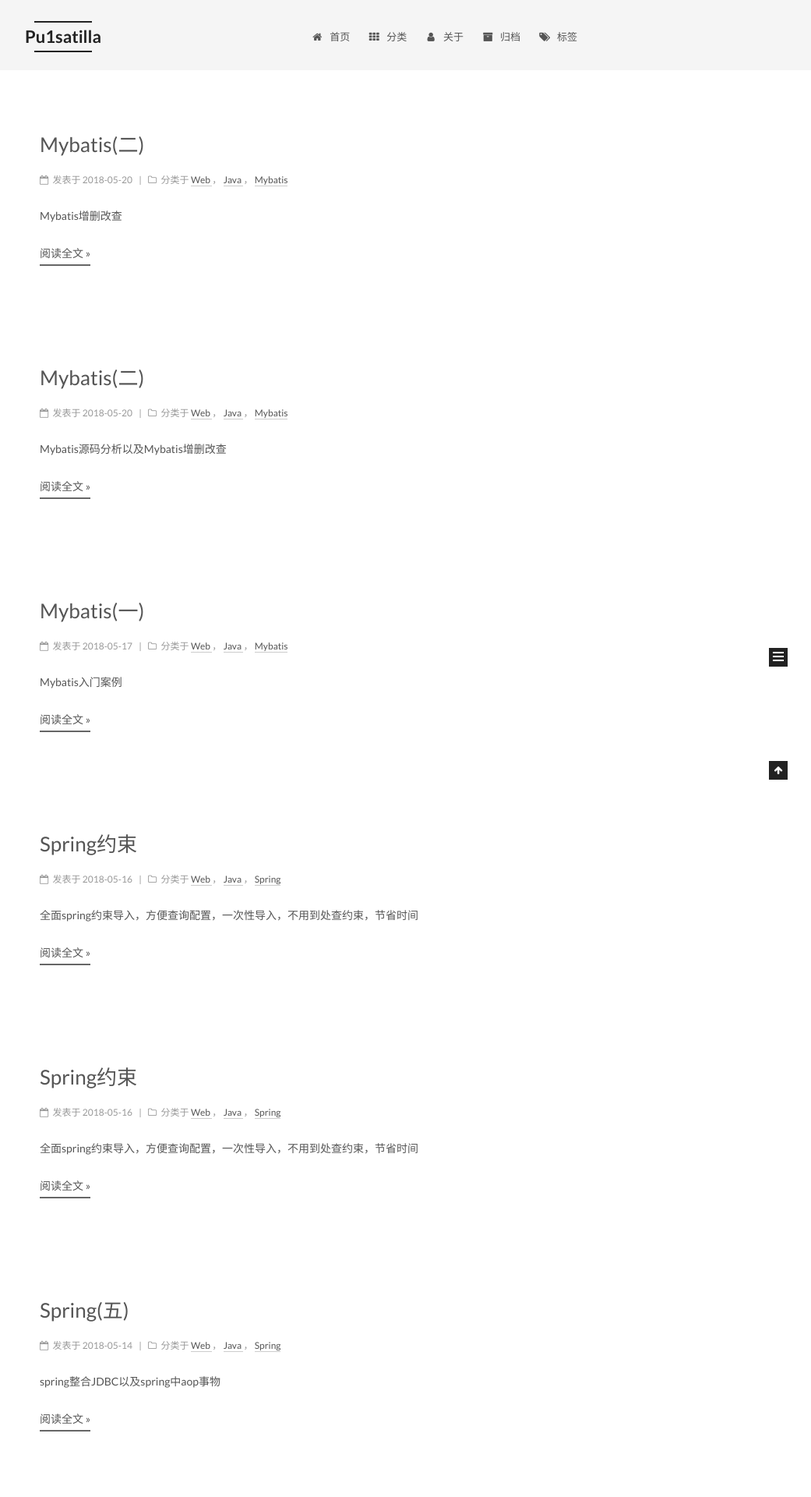
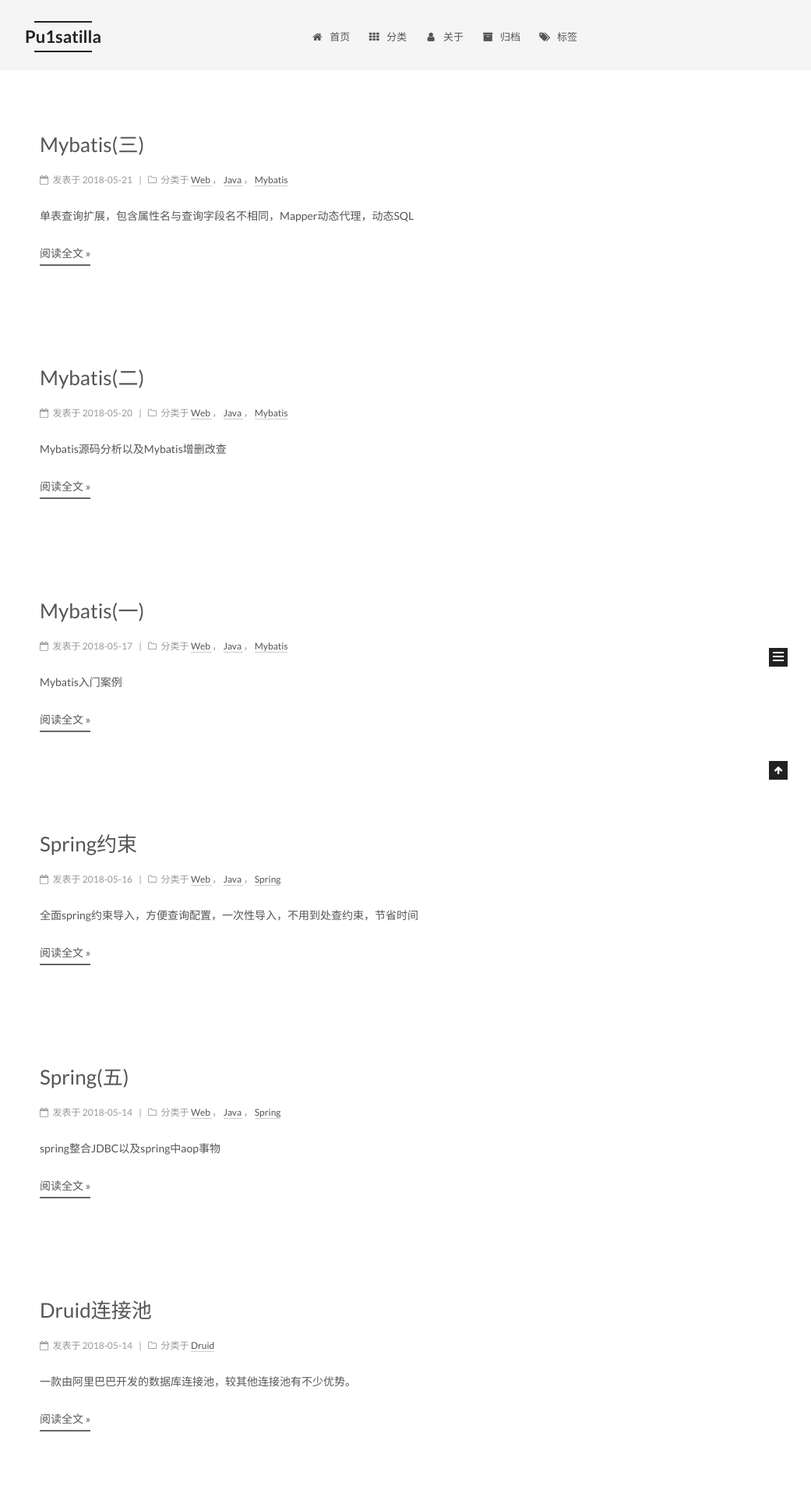
Before and after one commit to Pu1satil1a/Pu1satilla.github.io, a Jekyll site: the page built from index.html, in a window 1280 px wide. Shown: the top 1920 px of the page at 78% size, without its empty margins (239-1280 px from the left). Built offline with Jekyll 4.4.1, drawn with Linux system fonts in a browser that asks for light colours; the list of posts is cut into pages by our own code; part of the change alters nothing that is shown; some of the changed text lies outside the part shown.

Commit message:
5月21Mybatis框架增删改查以及Mapper动态代理

````diff
--- a/_posts/2018-05-16-spring_constraint.txt
+++ /dev/null
@@ -1,27 +0,0 @@
----
-title: Spring约束
-description: 全面spring约束导入，方便查询配置，一次性导入，不用到处查约束，节省时间
-categories:
- - Web
- - Java
- - Spring
-tags: [Web, Java, Spring]
----
-总结关于Spring的XML约束+Schema约束。以后不管是仅使用ioc功能还是aop，把全部的约束引入即可.
-``` xml
-<?xml version="1.0" encoding="UTF-8"?>
-<beans xmlns="http://www.springframework.org/schema/beans"
-    xmlns:xsi="http://www.w3.org/2001/XMLSchema-instance"
-    xmlns:context="http://www.springframework.org/schema/context"
-    xmlns:aop="http://www.springframework.org/schema/aop"
-    xmlns:tx="http://www.springframework.org/schema/tx"
-    xsi:schemaLocation="http://www.springframework.org/schema/beans
-    http://www.springframework.org/schema/beans/spring-beans.xsd
-    http://www.springframework.org/schema/context
-    http://www.springframework.org/schema/context/spring-context.xsd
-    http://www.springframework.org/schema/aop
-    http://www.springframework.org/schema/aop/spring-aop.xsd
-    http://www.springframework.org/schema/tx
-    http://www.springframework.org/schema/tx/spring-tx.xsd">
-</beans>
-```
--- a/_posts/2018-05-17-Mybatis_framework1.md
+++ b/_posts/2018-05-17-Mybatis_framework1.md
@@ -254,9 +254,6 @@ public class Demo {
 }
 ```
 
-
-
-
 # mapper配置
 
 ## 配置头文件
@@ -279,7 +276,7 @@ public class Demo {
 
 将会传入这条语句的参数类的完全限定名或别名。这个属性是可选的，因为 MyBatis 可以通过 TypeHandler 推断出具体传入语句的参数，默认值为 unset。
 
-通过设置parameterType值，在sql语句中使用表达式${}来获取传入对象属性（底层使用getXxx()方法）。
+通过设置parameterType值，在sql语句中使用表达式#{}来获取传入对象属性（底层使用getXxx()方法）。
 
 
 # 主配置
@@ -360,6 +357,38 @@ configurationFactory	|指定一个提供Configuration实例的类。 这个被
 
 ## typeAliases元素
 类型别名是为 Java 类型设置一个短的名字。它只和 XML 配置有关，存在的意义仅在于用来减少类完全限定名的冗余。
+
+这是一些为常见的 Java 类型内建的相应的类型别名。它们都是大小写不敏感的，需要注意的是由基本类型名称重复导致的特殊处理。**可以直接使用这些别名完成类型确定。**
+
+别名	|映射的类型
+---- | ----
+_byte	|byte
+_long	|long
+_short	|short
+_int	|int
+_integer	|int
+_double	|double
+_float	|float
+_boolean	|boolean
+string	|String
+byte	|Byte
+long	|Long
+short	|Short
+int	|Integer
+integer	|Integer
+double	|Double
+float	|Float
+boolean	|Boolean
+date	|Date
+decimal	|BigDecimal
+bigdecimal	|BigDecimal
+object	|Object
+map	|Map
+hashmap	|HashMap
+list	|List
+arraylist	|ArrayList
+collection	|Collection
+iterator	|Iterator
 
 ### typeAlias属性
 typeAliases属性可以将需要对象命名成自己需要，简化类书写
--- /dev/null
+++ b/_posts/2018-05-21-Mybatis_framework3.md
@@ -0,0 +1,227 @@
+---
+title: Mybatis(三)
+description: 单表查询扩展，包含属性名与查询字段名不相同，Mapper动态代理，动态SQL
+categories:
+- Web
+- Java
+- Mybatis
+tags: [Web, Java, Mybatis]
+---
+
+
+
+# 属性名与查询字段不一致
+
+开发时有可能分工不同，例如A负责数据库表设计，B负责后端代码，这样可能导致数据库字段与类实体属性名与查询字段不一致，Mybatis无法将数据封装到实体中。
+
+## 使用别名
+``` xml
+    <!--
+        查询所有条目
+        前面是数据库中字段，后面是实体属性
+    -->
+    <select id="selectAllStudent" resultType="Student1">
+        SELECT
+            id   Sid,
+            age  Sage,
+            name Sname,
+            score
+        FROM mybatis.student
+    </select>
+```
+
+## 通过映射配置resultMap
+``` xml
+    <!--
+        配置结果映射
+            id作为当前resultMap的id，为其他元素调用做使用
+            type为结果类型
+            result column对应数据库条目
+            result property对应实体属性
+    -->
+    <resultMap id="StudentMapper" type="Student1">
+        <id column="id" property="Sid"/>
+        <result column="name" property="Sname"/>
+        <result column="age" property="Sage"/>
+    </resultMap>
+
+    <!--
+        查询所有条目
+        前面是数据库中字段，后面是实体属性
+        resultMap属性为映射方式
+    -->
+    <select id="selectAllStudent" resultMap="StudentMapper">
+        SELECT *
+        FROM mybatis.student
+    </select>
+```
+
+# Mapper动态代理
+
+通过书写上方代码发现一个问题：Dao的实现类其实并没有干什么实质性的工作，它仅仅是通过SqlSession的相关API定位到映射文件mapper中的相应SQL语句，对DB操作。这种对Dao的实现方式称为Mapper的动态代理方式。
+
+## mapper配置
+想要实现Mapper动态代理，需要进行xml文件配置
+
+### mapper命名空间
+一般情况下，一个Dao接口的实现类方法使用的是同一个SQL映射文件中的SQL映射id。所以，Mybatis框架要求，将映射文件中<mapper/>标签的namespace属性设为Dao接口的全雷鸣，则系统会根据方法所属Dao接口，自动到相应namespace的映射文件中查找相关SQL映射。
+``` xml
+<mapper namespace="cn.Pu1satilla.dao.IStudentDao">
+```
+
+**注意：接口名必须与mapper文件中id值对应**
+
+### mapper配置
+``` xml
+<?xml version="1.0" encoding="UTF-8" ?>
+<!DOCTYPE mapper
+        PUBLIC "-//mybatis.org//DTD Mapper 3.0//EN"
+        "http://mybatis.org/dtd/mybatis-3-mapper.dtd">
+
+<!--属性namespace：
+        类似于Java中的包名,通常指定对应表名
+-->
+<mapper namespace="cn.Pu1satilla.dao.IStudentDao">
+
+    <!--
+     insert元素：
+               id：SqlSession对象调用insert方法传入id作为参数用以调用该sql语句
+    -->
+    <insert id="insertStudent">
+        INSERT INTO mybatis.student (name, age, score)
+        VALUES (#{name}, #{age}, #{score})
+        <selectKey order="AFTER" keyProperty="id" resultType="int">
+            <!--
+                selectKey属性：
+                    order：查询语句执行在insert语句前或后
+              keyProperty：插入对象属性
+               resultType：返回值类型
+             -->
+            SELECT last_insert_id()
+        </selectKey>
+    </insert>
+
+    <!--删除条目-->
+    <delete id="deleteStudent">
+        <!-- 这里的id是占位符，也可以是任意内容 -->
+        DELETE FROM mybatis.student WHERE id=#{id}
+    </delete>
+
+    <!--更新条目-->
+    <update id="updateStudent">
+        UPDATE mybatis.student
+        SET name = #{name}, age = #{age}, score = #{score}
+        WHERE id = #{id}
+    </update>
+
+    <!--
+        配置结果映射
+            id作为当前resultMap的id，为其他元素调用做使用
+            type为结果类型
+            result column对应数据库条目
+            result property对应实体属性
+    -->
+    <resultMap id="StudentMapper" type="Student1">
+        <id column="id" property="Sid"/>
+        <result column="name" property="Sname"/>
+        <result column="age" property="Sage"/>
+    </resultMap>
+
+    <!--
+        查询所有条目
+        前面是数据库中字段，后面是实体属性
+        resultMap属性为映射方式
+    -->
+    <select id="selectAllStudent" resultMap="StudentMapper">
+        SELECT *
+        FROM mybatis.student
+    </select>
+
+    <!--根据id查询单个条目-->
+    <select id="selectStudent" resultType="Student">
+        <!-- 这里的?是占位符，可以是任意内容 -->
+        SELECT * FROM mybatis.student WHERE id=#{?}
+    </select>
+
+    <!--模糊查询-->
+    <select id="selectStudentByName" resultType="Student">
+        SELECT *
+        FROM mybatis.student
+        WHERE name LIKE '%${value}%'
+    </select>
+</mapper>
+```
+
+### 接口类
+``` java
+public interface IStudentDao {
+
+    //    根据对象添加
+    void insertStudent(Student student);
+
+    //    根据id删除条目
+    void deleteStudent(int id);
+
+    //    根据对象修改数据库条目
+    void updateStudent(Student student);
+
+    //    根据id查询
+    Student selectStudent(int id);
+
+    //    查询所有数据库中条目
+    List<Student> selectAllStudent();
+
+    //    根据年龄查询
+    List<Student> selectStudentByName(String name);
+}
+
+```
+
+### 测试类
+``` xml
+public class Demo1 {
+    private SqlSession sqlSession = MybatisUtils.getSqlSession();
+    private IStudentDao studentDao = sqlSession.getMapper(IStudentDao.class);
+
+    @After
+    public void after() {
+        sqlSession.commit();
+        sqlSession.close();
+    }
+
+    @Test
+    public void demo1() {
+        Student student = new Student(null, "白柏武", 50, 50);
+        studentDao.insertStudent(student);
+    }
+
+    @Test
+    public void demo2() {
+        studentDao.deleteStudent(34);
+    }
+
+    @Test
+    public void demo3() {
+        Student student = new Student(33, "赛利亚", 18, 99.9);
+        studentDao.updateStudent(student);
+    }
+
+    @Test
+    public void demo4() {
+        Student student = studentDao.selectStudent(33);
+        System.out.println(student);
+    }
+
+    @Test
+    public void demo5() {
+        List<Student> students = studentDao.selectAllStudent();
+        System.out.println(students);
+    }
+
+    @Test
+    public void demo6() {
+        List<Student> students = studentDao.selectStudentByName("赛");
+        System.out.println(students);
+    }
+}
+```
--- a/_posts/2018-5-20-Mybatis_framework2.md
+++ /dev/null
@@ -1,51 +0,0 @@
----
-title: Mybatis(二)
-description: Mybatis增删改查
-categories:
- - Web
- - Java
- - Mybatis
-tags: [Web, Java, Mybatis]
----
-
-# 步骤
-
-1. 书写Dao接口以及实现类
-2. 配置mapper文件
-3. 配置主配置文件
-
-# select
-**select元素用于映射查询操作**
-
-所有属性如下：
-
-属性 	|描述
----- | ----
-id 	|在命名空间中唯一的标识符，可以被用来引用这条语句。
-parameterType 	|将会传入这条语句的参数类的完全限定名或别名。这个属性是可选的，因为 MyBatis 可以通过 TypeHandler 推断出具体传入语句的参数，默认值为 unset。
-_parameterMap_	| _这是引用外部parameterMap的已经被废弃的方法。使用内联参数映射和parameterType属性。_
-resultType 	|从这条语句中返回的期望类型的类的完全限定名或别名。注意如果是集合情形，那应该是集合可以包含的类型，而不能是集合本身。使用 resultType 或 resultMap，但不能同时使用。
-resultMap 	|外部 resultMap 的命名引用。结果集的映射是 MyBatis 最强大的特性，对其有一个很好的理解的话，许多复杂映射的情形都能迎刃而解。使用 resultMap 或 resultType，但不能同时使用。
-flushCache 	|将其设置为 true，任何时候只要语句被调用，都会导致本地缓存和二级缓存都会被清空，默认值：false。
-useCache 	|将其设置为 true，将会导致本条语句的结果被二级缓存，默认值：对 select 元素为 true。
-timeout 	|这个设置是在抛出异常之前，驱动程序等待数据库返回请求结果的秒数。默认值为 unset（依赖驱动）。
-fetchSize 	|这是尝试影响驱动程序每次批量返回的结果行数和这个设置值相等。默认值为 unset（依赖驱动）。
-statementType 	|STATEMENT，PREPARED 或 CALLABLE 的一个。这会让 MyBatis 分别使用 Statement，PreparedStatement 或 CallableStatement，默认值：PREPARED。
-resultSetType 	|FORWARD_ONLY，SCROLL_SENSITIVE 或 SCROLL_INSENSITIVE 中的一个，默认值为 unset （依赖驱动）。
-databaseId 	|如果配置了 databaseIdProvider，MyBatis 会加载所有的不带 databaseId 或匹配当前 databaseId 的语句；如果带或者不带的语句都有，则不带的会被忽略。
-resultOrdered 	|这个设置仅针对嵌套结果 select 语句适用：如果为 true，就是假设包含了嵌套结果集或是分组了，这样的话当返回一个主结果行的时候，就不会发生有对前面结果集的引用的情况。这就使得在获取嵌套的结果集的时候不至于导致内存不够用。默认值：false。
-resultSets 	|这个设置仅对多结果集的情况适用，它将列出语句执行后返回的结果集并每个结果集给一个名称，名称是逗号分隔的。
-
-诸如insert、update和delete标签属性类似
-
-# insert
-与select元素不一致且重要的属性
-
-属性 |	描述
----- | ----
-keyProperty 	|（仅对 insert 和 update 有用）唯一标记一个属性，MyBatis 会通过 getGeneratedKeys 的返回值或者通过 insert 语句的 selectKey 子元素设置它的键值，默认：unset。如果希望得到多个生成的列，也可以是逗号分隔的属性名称列表。
-
-
-# delete
-
-# update
````
